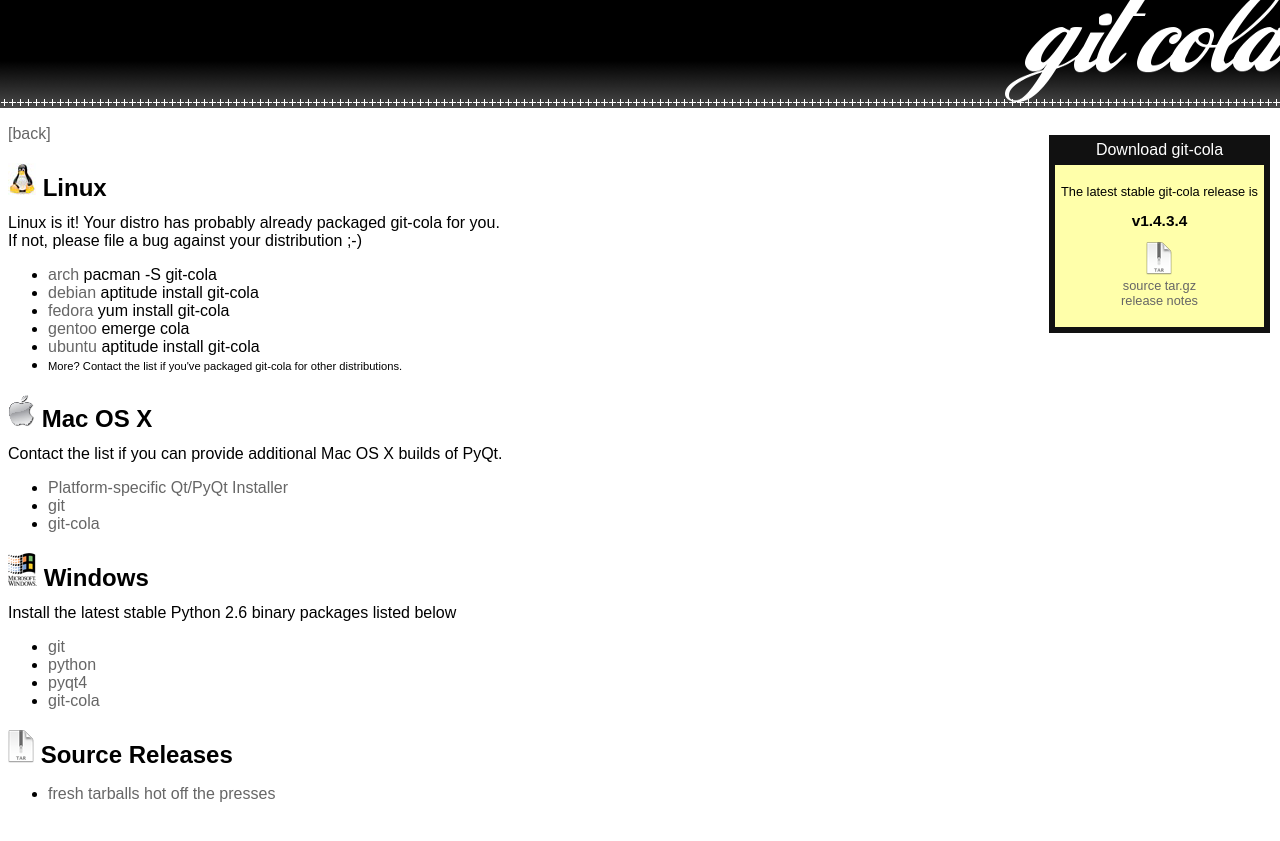
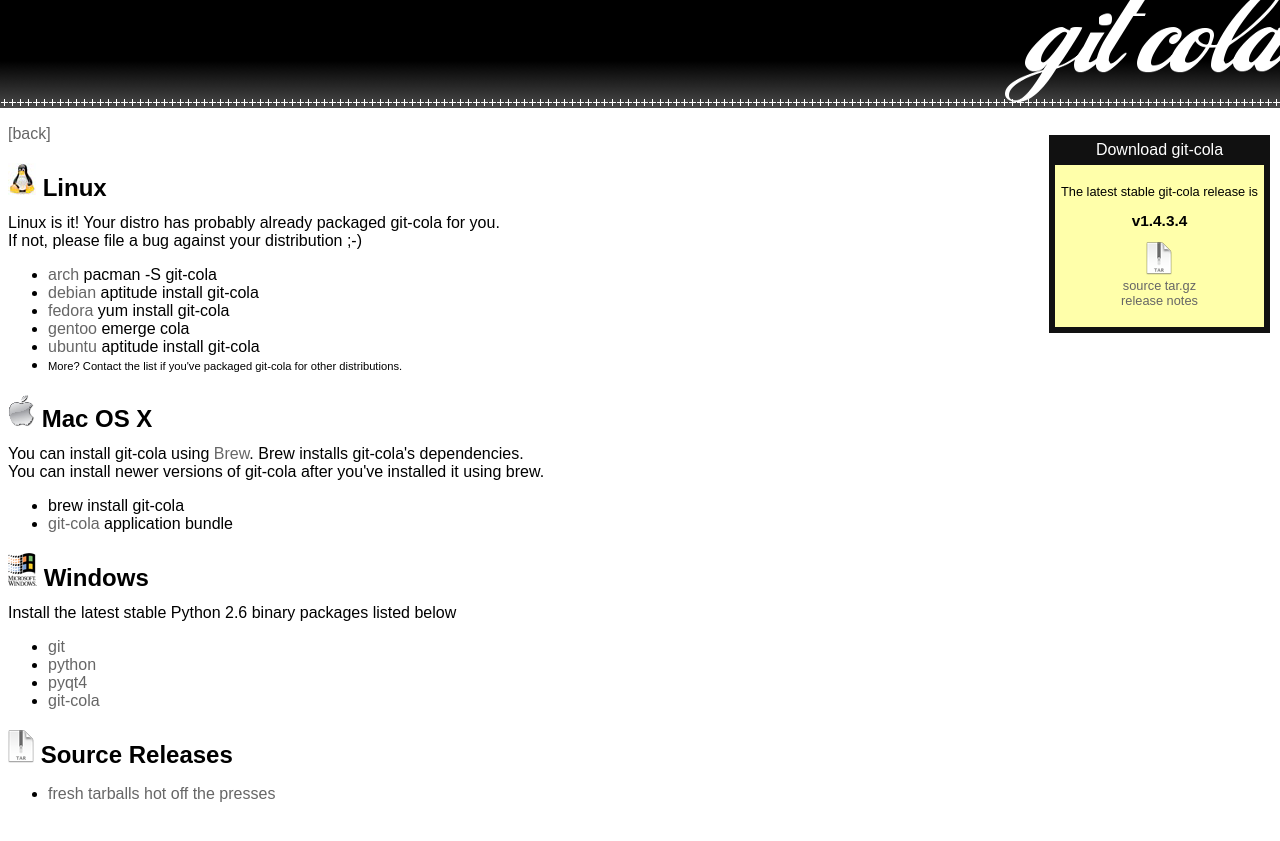
Before and after one commit to git-cola/git-cola.github.io, a Jekyll site: the page built from downloads.html, in a window 1280 px wide. Shown: the top 841 px of the page. Built offline with Jekyll 4.4.1, drawn with Linux system fonts in a browser that asks for light colours.

Commit message:
downloads: Mention "brew" for the OS X installs
Maintaining our own PyQt4 binaries is not a good idea.
Brew has already done the work so recommend it.

Signed-off-by: David Aguilar <davvid@gmail.com>

```diff
--- a/downloads.html
+++ b/downloads.html
@@ -75,10 +75,14 @@
 <h2 class="title"><img class="title" src="images/logo-darwin.png"/>
 	Mac OS X
 </h2>
-Contact the list if you can provide additional Mac OS X builds of PyQt.<ul>
-	<li><a href="http://code.google.com/p/git-cola/downloads/list">Platform-specific Qt/PyQt Installer</a></li>
-	<li><a href="http://code.google.com/p/git-osx-installer/">git</a></li>
-	<li><a href="releases/darwin/git-cola-{{ page.version }}.app.tar.gz">git-cola</a></li>
+You can install git-cola using
+<a href="http://mxcl.github.com/homebrew/">Brew</a>.
+Brew installs git-cola's dependencies.<br />
+You can install newer versions of git-cola after you've installed it using brew.
+<ul>
+	<li>brew install git-cola</li>
+	<li><a href="releases/darwin/git-cola-{{ page.version }}.app.tar.gz">git-cola</a>
+	application bundle</li>
 </ul>
 
 <h2 class="title"><img class="title" src="images/logo-win32.png"/>
```
